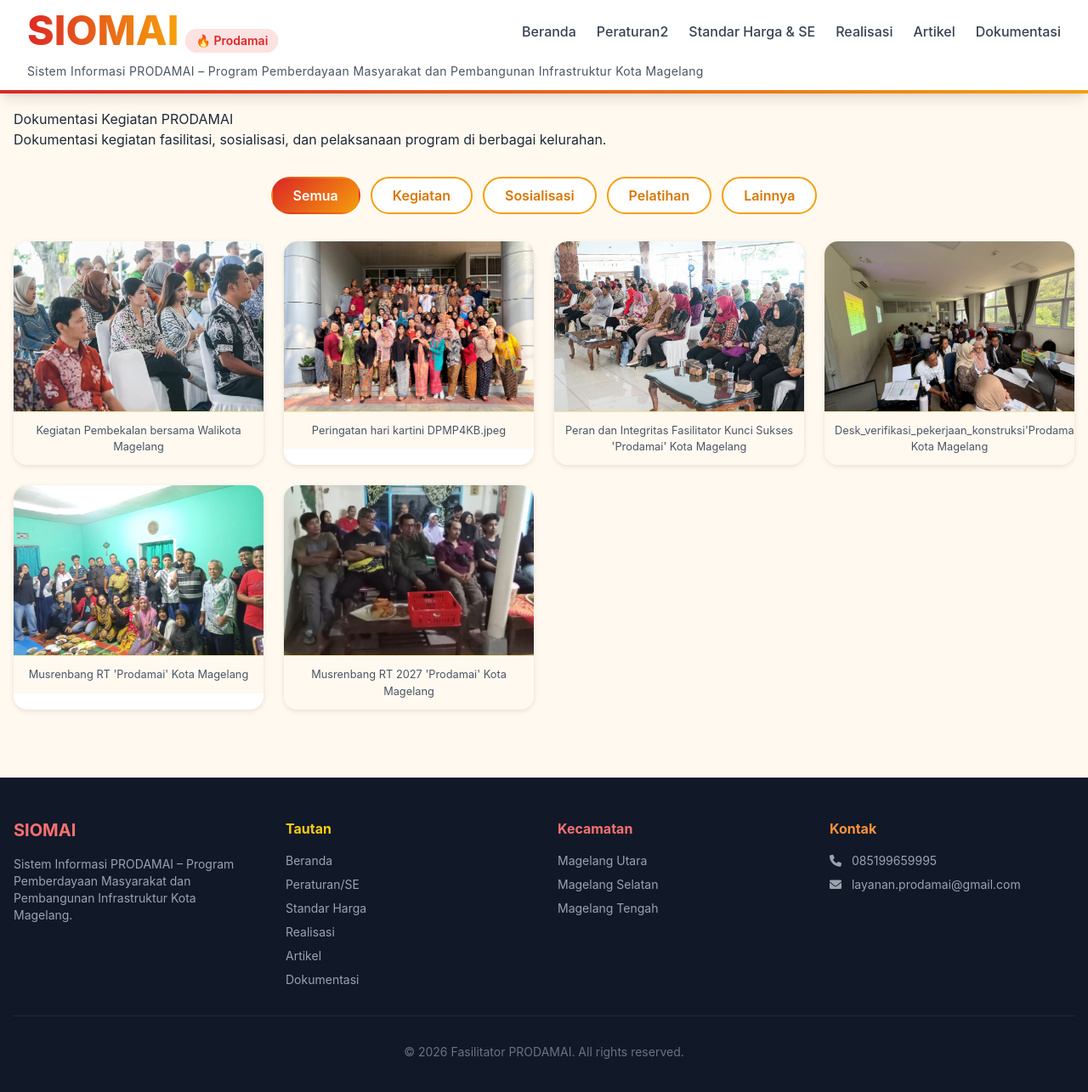
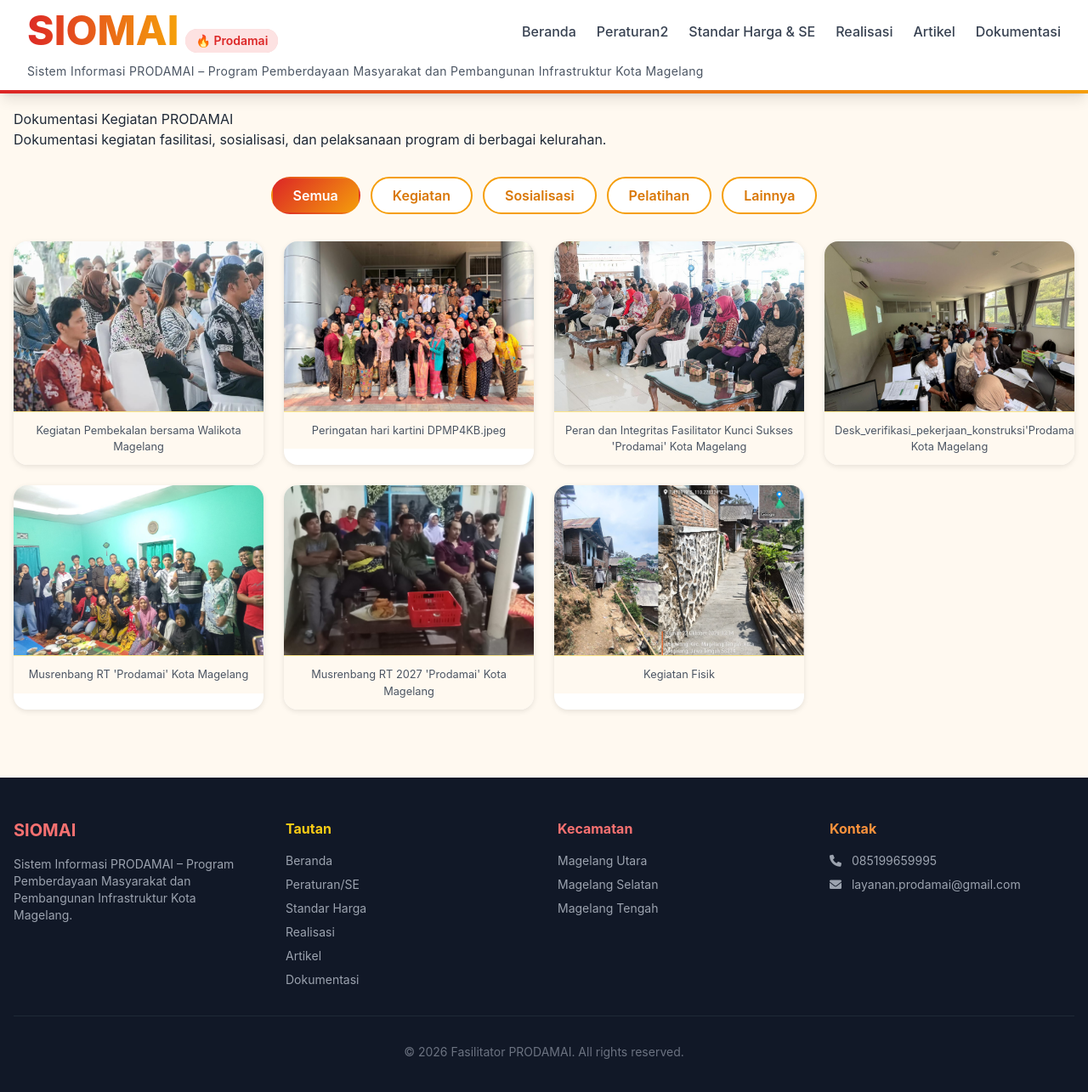
Before and after one commit to fasilitatormgl/siomai, a Jekyll site: the page built from foto.md, in a window 1280 px wide and 1296 px high. Shown: the top 1285 px of the window at 85% size. Built offline with Jekyll 4.4.1, drawn with Linux system fonts in a browser that asks for light colours; nearby versions of some CDN libraries.

Commit message:
Update photos.yml

```diff
--- a/_data/photos.yml
+++ b/_data/photos.yml
@@ -10,3 +10,5 @@
   caption: "Musrenbang RT 'Prodamai' Kota Magelang"
 - file: "musrenrt2027RT4RW4.jpeg"
   caption: "Musrenbang RT 2027 'Prodamai' Kota Magelang"
+- file: "leneng_rabat_rejo_utara.png"
+  caption: "Kegiatan Fisik"
```
